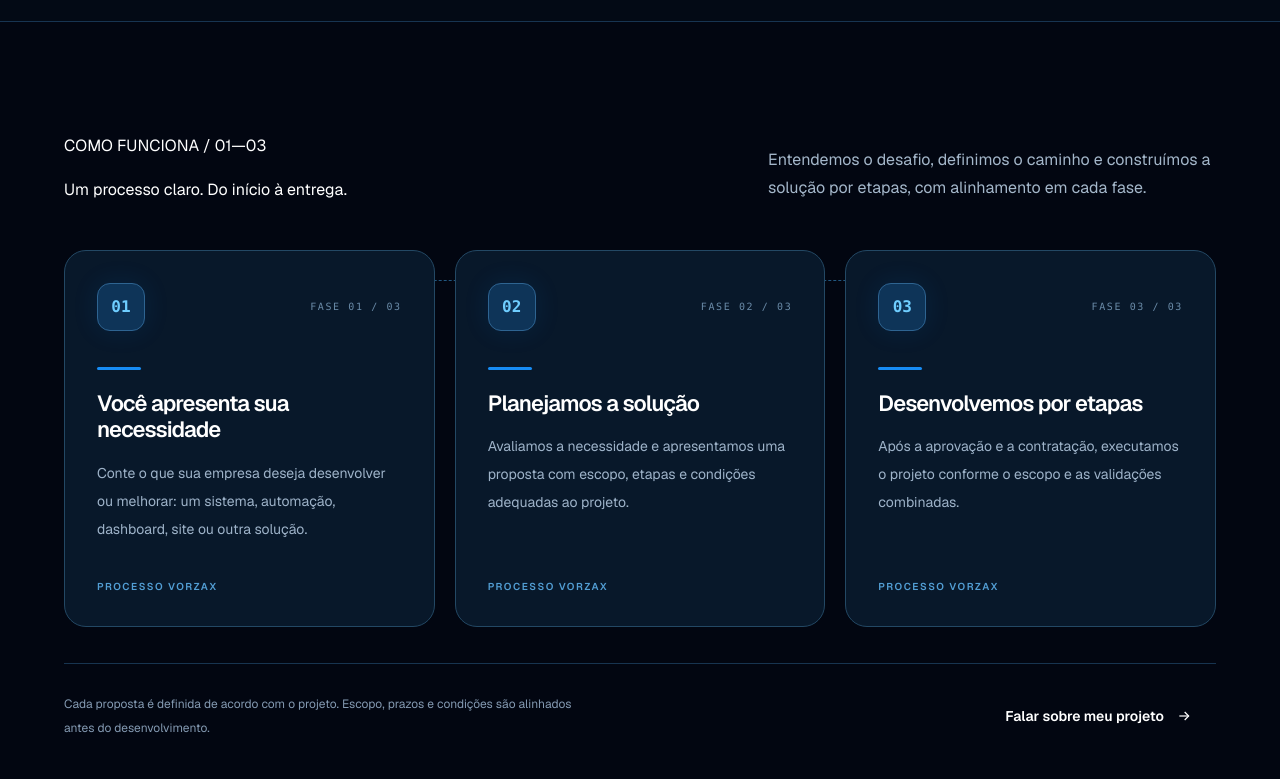
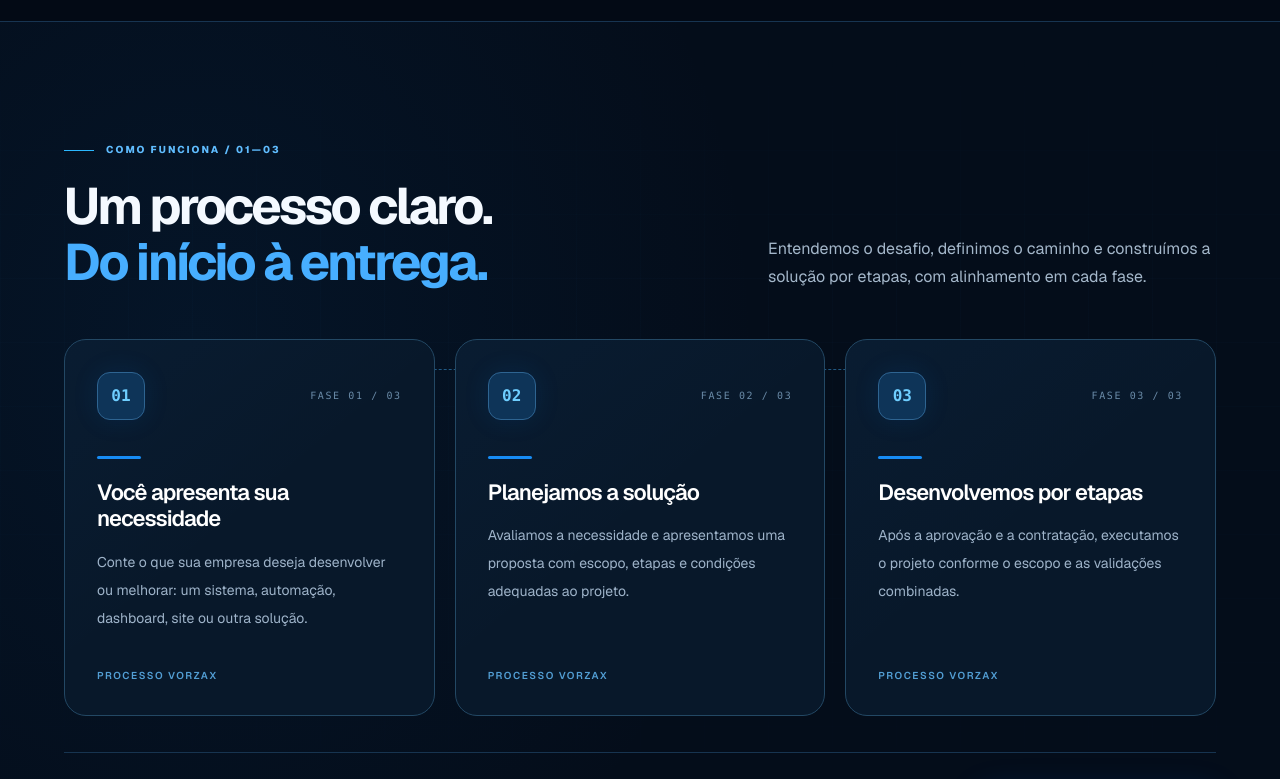
Before and after one commit to vorzax-tecnologia/vorzax-site, a Next.js app: page / in a window 1280 px wide. Shown: the part 1300-2079 px from the top of the page. Built offline with nearby package versions, Linux system fonts and the light colour scheme.

Commit message:
style(home): sistema visual azul profundo, superfícies e motion discreto

```diff
--- a/src/app/globals.css
+++ b/src/app/globals.css
@@ -150,3 +150,110 @@ body {
   .vx-demo-card:hover { transform: none !important; }
   .vx-demo-card img { transition: none !important; }
 }
+
+
+/* VORZAX / Institutional premium visual system - 2026-10-29 */
+.vx-section {
+  background-color: #040d1a;
+  background-image: radial-gradient(ellipse 62% 65% at 95% 10%, rgba(17, 77, 139, .09), transparent 78%);
+}
+.vx-process-section {
+  background-color: #040d1a;
+  background-image: radial-gradient(ellipse 52% 85% at 15% 35%, rgba(10, 79, 143, .12), transparent 85%);
+}
+.vx-section-mesh {
+  background-image: linear-gradient(rgba(54, 134, 205, .07) 1px, transparent 1px),
+    linear-gradient(90deg, rgba(54, 134, 205, .07) 1px, transparent 1px);
+  background-size: 64px 64px;
+  mask-image: linear-gradient(to bottom, transparent 0%, black 30%, transparent 95%);
+  opacity: .33;
+}
+.vx-eyebrow {
+  display: inline-flex;
+  align-items: center;
+  gap: 12px;
+  color: #60bdff;
+  font-size: 10px;
+  font-weight: 750;
+  letter-spacing: .20em;
+  line-height: 1.8;
+  text-transform: uppercase;
+}
+.vx-eyebrow-line { display: inline-block; height: 1px; width: 30px; flex-shrink: 0; background: #2bb8ff; }
+.vx-heading {
+  color: #f4f9ff;
+  font-size: clamp(2.25rem, 4vw, 3.9rem);
+  font-weight: 700;
+  line-height: 1.09;
+  letter-spacing: -.055em;
+  text-wrap: balance;
+}
+.vx-gradient-text { color: #47aeff; }
+.vx-primary-button {
+  background: linear-gradient(110deg, #0066df, #148fff);
+  border: 1px solid #198de7;
+  box-shadow: 0 14px 36px rgba(1, 102, 231, .23), inset 0 1px 0 rgba(255,255,255,.19);
+  transition: transform .25s ease, box-shadow .25s ease, border-color .25s ease, background .25s ease;
+}
+.vx-primary-button:hover { transform: translateY(-2px); border-color: #87d6ff; box-shadow: 0 17px 44px rgba(0, 119, 246, .35); }
+.vx-primary-button:focus-visible, .vx-contact-method:focus-visible { outline: 2px solid #9be6ff; outline-offset: 4px; }
+.vx-process-card, .vx-solution-row, .vx-portfolio-card, .vx-capability-tile {
+  transition: transform .35s cubic-bezier(.2,.7,.2,1), border-color .35s ease, box-shadow .35s ease, background-color .35s ease;
+}
+.vx-process-card::after {
+  position: absolute;
+  inset: 0;
+  z-index: 0;
+  content: '';
+  pointer-events: none;
+  background: linear-gradient(140deg, rgba(43, 148, 255, .07), transparent 49%);
+  opacity: .5;
+  transition: opacity .4s ease;
+}
+.vx-process-card > * { position: relative; z-index: 1; }
+.vx-process-card:hover {
+  border-color: #317eaf;
+  transform: translateY(-5px);
+  background-color: #0a2036;
+  box-shadow: 0 25px 60px rgba(0, 0, 0, .20), 0 0 35px rgba(25, 139, 241, .045);
+}
+.vx-process-card:hover::after { opacity: 1; }
+.vx-solution-row:hover {
+  transform: translateX(3px);
+  border-color: #3f83b2;
+  background-color: #0b243b;
+  box-shadow: 0 14px 42px rgba(0,0,0,.18);
+}
+.vx-portfolio-card:hover {
+  transform: translateY(-5px);
+  border-color: #3588bd;
+  box-shadow: 0 30px 70px rgba(0,0,0,.24);
+}
+.vx-capability-tile:hover {
+  transform: translateY(-3px);
+  border-color: #3479a7;
+  background-color: #0c2b46;
+}
+.vx-solution-aside::after,
+.vx-contact-panel::after {
+  content: '';
+  position: absolute;
+  inset: 0;
+  pointer-events: none;
+  background: radial-gradient(ellipse 75% 90% at 94% 0%, rgba(29, 129, 222, .18), transparent 75%);
+}
+.vx-contact-panel {
+  box-shadow: 0 30px 90px rgba(0, 0, 0, .32), 0 0 80px rgba(6, 103, 191, .06);
+}
+.vx-contact-method:hover { border-color: #4695c7; background-color: #123b56; }
+@media (max-width: 639px) {
+  .vx-heading { font-size: clamp(2rem, 9vw, 2.8rem); }
+  .vx-process-card:hover, .vx-portfolio-card:hover, .vx-capability-tile:hover, .vx-solution-row:hover { transform: none; }
+}
+@media (prefers-reduced-motion: no-preference) {
+  [data-reveal][data-visible="true"] { animation: vx-content-arrive .75s cubic-bezier(.18,.75,.25,1) both; }
+  @keyframes vx-content-arrive { from { opacity: .55; transform: translateY(14px); } to { opacity: 1; transform: translateY(0); } }
+}
+@media (prefers-reduced-motion: reduce) {
+  .vx-process-card:hover, .vx-solution-row:hover, .vx-capability-tile:hover, .vx-portfolio-card:hover, .vx-primary-button:hover { transform: none !important; }
+}
```
